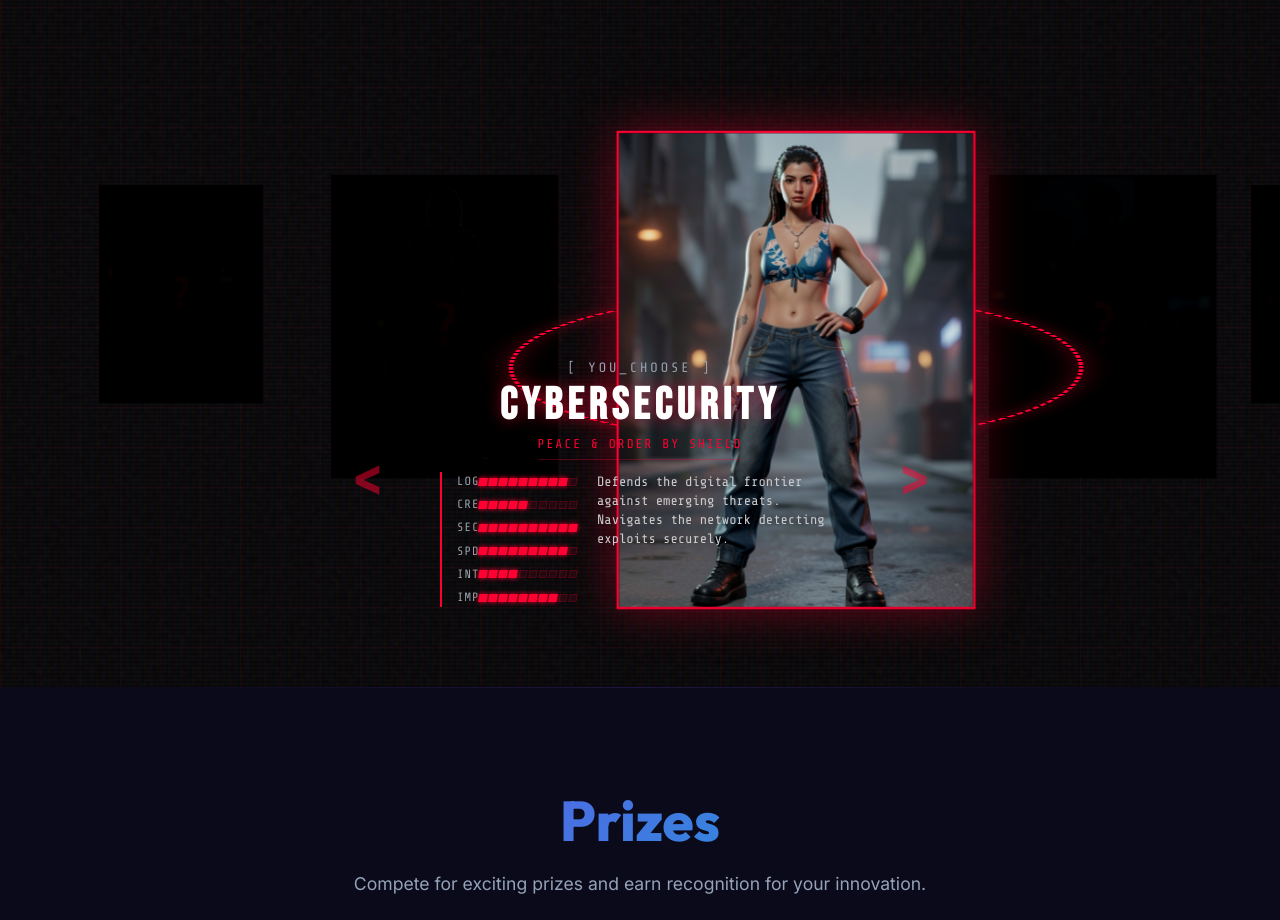
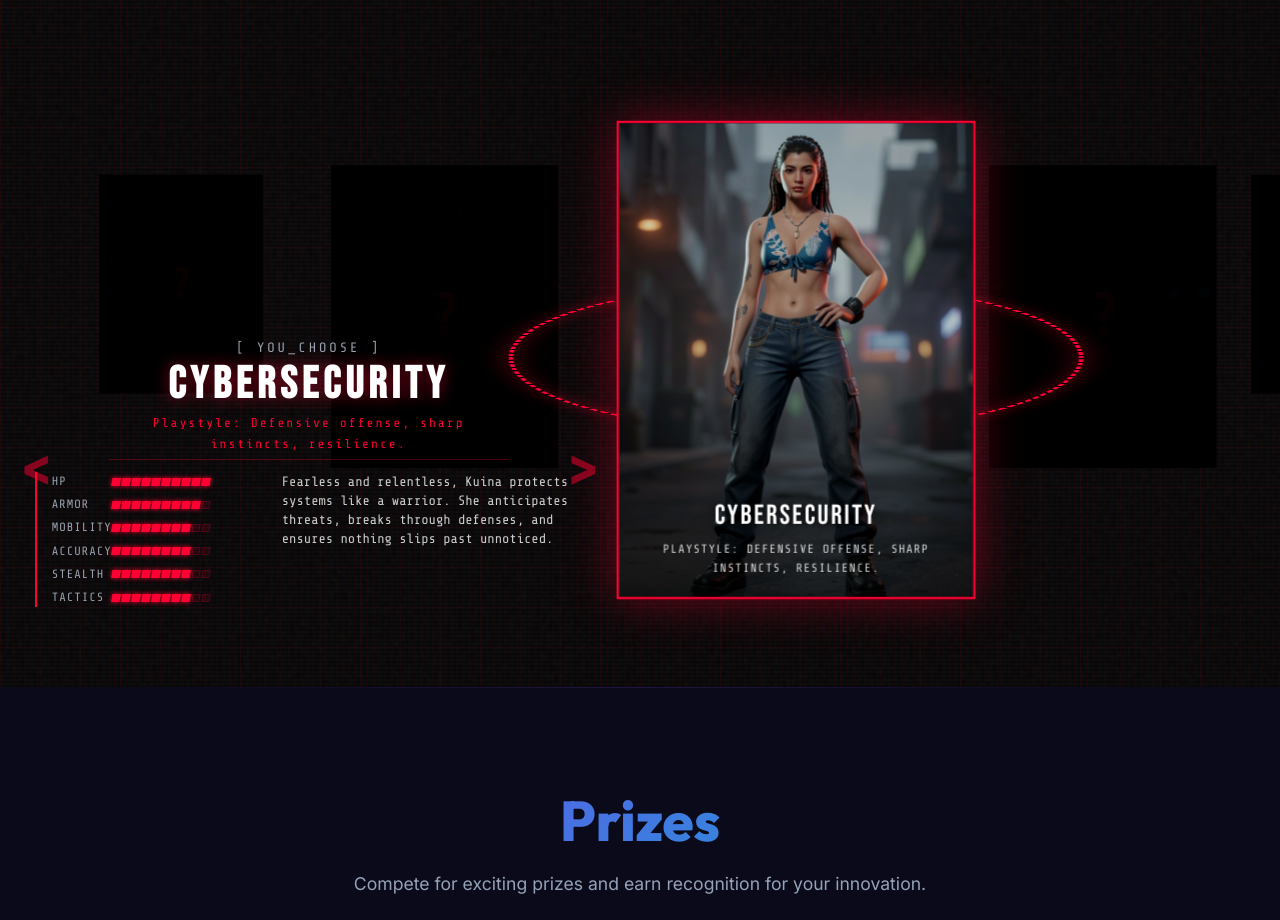
Before and after one commit to VanshMandot/syn3rgy, a Next.js app: page / in a window 1280 px wide. Shown: the part 2540-3460 px from the top of the page. Built offline with nearby package versions, Linux system fonts and the light colour scheme.

Commit message:
changed the description

```diff
--- a/app/components/domain.module.css
+++ b/app/components/domain.module.css
@@ -153,12 +153,53 @@
   background: #000;
 }
 
+.charOverlay {
+  position: absolute;
+  inset: 0;
+  background: linear-gradient(180deg, rgba(0, 0, 0, 0) 40%, rgba(0, 0, 0, 0.75) 100%);
+  display: flex;
+  align-items: flex-end;
+  justify-content: center;
+  padding: 1rem;
+  z-index: 5;
+  opacity: 0;
+  pointer-events: none;
+  transition: opacity 0.35s ease;
+}
+
+.activeChar .charOverlay {
+  opacity: 1;
+}
+
+.overlayText {
+  text-align: center;
+  color: #f4f4f4;
+}
+
+.overlayTitle {
+  display: block;
+  font-family: 'Bebas Neue', 'Anton', sans-serif;
+  font-size: clamp(1rem, 2vw, 1.5rem);
+  letter-spacing: 2px;
+  color: #ffffff;
+  text-shadow: 0 0 12px rgba(0, 0, 0, 0.8);
+}
+
+.overlaySubtitle {
+  display: block;
+  font-size: 0.65rem;
+  margin-top: 2px;
+  color: rgba(255, 255, 255, 0.83);
+  letter-spacing: 1px;
+  text-transform: uppercase;
+}
+
 .characterImage {
   object-fit: cover;
   width: 100%;
   height: 100%;
   user-select: none;
-  filter: contrast(1.1) brightness(0.9);
+  filter: contrast(1.1) brightness(0.8);
 }
 
 /* ACTIVE/INACTIVE LOGIC */
@@ -212,7 +253,7 @@
   flex: 0 0 30vh;
   position: relative;
   width: 100vw;
-  z-index: 20;
+  z-index: 110;
   display: flex;
   align-items: center;
   justify-content: center;
@@ -222,11 +263,12 @@
 .hudContainer {
   display: flex;
   align-items: center;
-  justify-content: center;
+  justify-content: flex-start;
   gap: 3vw;
   width: 100%;
   max-width: 1200px;
   padding: 0 20px;
+  margin-left: -120px;
 }
 
 .hudCenter {
@@ -287,7 +329,7 @@
   display: flex;
   flex-direction: column;
   gap: 4px;
-  min-width: 120px;
+  width: 400px;
 }
 
 .statRow {
@@ -299,14 +341,15 @@
 }
 
 .statName {
-  width: 35px;
+  width: 60px;
 }
 
 .statBar {
-  flex-grow: 1;
+  margin-left: auto;
   height: 8px;
   display: flex;
   gap: 2px;
+  width: 120px;
 }
 
 .statChunk {
@@ -329,6 +372,7 @@
   line-height: 1.4;
   max-width: 350px;
   margin: 0;
+  margin-left: 30px;
 }
 
 /* NAVIGATION ARROWS */
--- a/app/components/domain.tsx
+++ b/app/components/domain.tsx
@@ -10,85 +10,85 @@ const DOMAINS = [
     id: "web-app",
     label: "Web / App",
     title: "WEB DEV",
-    subtitle: "HIGH-PERFORMANCE INTERFACES",
-    description: "Architect the grand digital frontier. Build high-speed applications enforcing fluid interactive experiences.",
+    subtitle: "Playstyle: Smart, adaptive, problem-solver",
+    description: "A master of logic and structure, Arisu navigates complex systems with precision. He builds seamless digital worlds, solving problems step by step and turning chaos into clean, functional design.",
     image: "/characters/web.png",
     themeRgb: "0, 191, 255", // Neon Cyan
     stats: [
-      { name: "LOG", val: 9 },
-      { name: "CRE", val: 8 },
-      { name: "SEC", val: 5 },
-      { name: "SPD", val: 8 },
-      { name: "INT", val: 9 },
-      { name: "IMP", val: 8 }
+      { name: "HP", val: 92 },
+      { name: "ARMOR  ", val: 75 },
+      { name: "MOBILITY  ", val: 84 },
+      { name: "ACCURACY  ", val: 88 },
+      { name: "STEALTH  ", val: 64 },
+      { name: "TACTICS  ", val: 90 }
     ]
   },
   {
     id: "blockchain",
     label: "Blockchain",
     title: "BLOCKCHAIN",
-    subtitle: "DECENTRALIZED ARCHITECTURE",
-    description: "Herald of the decentralized network. Travel node to node enforcing trustless truth and absolute order.",
+    subtitle: "Playstyle: Strategic, unpredictable, high IQ plays..",
+    description: "Cold, calculated, and always ten steps ahead. Chishiya thrives in systems built on trust and deception, mastering decentralization, cryptography, and high-stakes decision-making.",
     image: "/characters/blockchain.png",
     themeRgb: "234, 179, 8", // Neon Gold/Yellow
     stats: [
-      { name: "LOG", val: 10 },
-      { name: "CRE", val: 4 },
-      { name: "SEC", val: 10 },
-      { name: "SPD", val: 5 },
-      { name: "INT", val: 3 },
-      { name: "IMP", val: 9 }
+      { name: "HP", val: 88 },
+      { name: "ARMOR", val: 82 },
+      { name: "MOBILITY", val: 62 },
+      { name: "ACCURACY", val: 70 },
+      { name: "STEALTH", val: 48 },
+      { name: "TACTICS", val: 95 }
     ]
   },
   {
     id: "cyber",
     label: "Cybersecurity",
     title: "CYBERSECURITY",
-    subtitle: "PEACE & ORDER BY SHIELD",
-    description: "Defends the digital frontier against emerging threats. Navigates the network detecting exploits securely.",
+    subtitle: "Playstyle: Defensive offense, sharp instincts, resilience.",
+    description: "Fearless and relentless, Kuina protects systems like a warrior. She anticipates threats, breaks through defenses, and ensures nothing slips past unnoticed.",
     image: "/characters/cyber.png",
     themeRgb: "255, 0, 51", // Brutal Red
     stats: [
-      { name: "LOG", val: 9 },
-      { name: "CRE", val: 5 },
-      { name: "SEC", val: 10 },
-      { name: "SPD", val: 9 },
-      { name: "INT", val: 4 },
-      { name: "IMP", val: 8 }
+      { name: "HP", val: 95 },
+      { name: "ARMOR", val: 88 },
+      { name: "MOBILITY", val: 78 },
+      { name: "ACCURACY", val: 82 },
+      { name: "STEALTH", val: 79 },
+      { name: "TACTICS", val: 84 }
     ]
   },
   {
     id: "aiml",
     label: "AI / ML",
     title: "AI / ML",
-    subtitle: "AUTONOMOUS EVOLUTION",
-    description: "Harness the power of neural networks. Train intelligent algorithms capable of adapting autonomously.",
+    subtitle: "Playstyle: Speed, adaptability, pattern recognition.",
+    description: "Fast, precise, and always learning. Faith moves through data like a city skyline—adapting, predicting, and optimizing every step with intelligence and agility.",
     image: "/characters/aiml.png",
     themeRgb: "0, 255, 170", // Neon Mint Green
     stats: [
-      { name: "LOG", val: 10 },
-      { name: "CRE", val: 9 },
-      { name: "SEC", val: 4 },
-      { name: "SPD", val: 10 },
-      { name: "INT", val: 6 },
-      { name: "IMP", val: 10 }
+      { name: "HP", val: 90 },
+      { name: "ARMOR", val: 65 },
+      { name: "MOBILITY", val: 94 },
+      { name: "ACCURACY", val: 92 },
+      { name: "STEALTH", val: 70 },
+      { name: "TACTICS", val: 96 }
     ]
   },
   {
     id: "open-innovation",
     label: "Open Innovation",
     title: "OPEN INNOVATION",
-    subtitle: "NO BOUNDARIES NO MASTERS",
-    description: "Explore without boundaries or constraints. Blend disciplines to invent wildly and enforce the unimaginable.",
+    subtitle: "Playstyle: Aggressive, decisive, team-driven.",
+    description: "A force of raw ambition and leadership. Aguni drives bold ideas into action, uniting people under pressure and pushing innovation beyond limits.",
     image: "/characters/open.png",
     themeRgb: "176, 38, 255", // Neon Purple
     stats: [
-      { name: "LOG", val: 7 },
-      { name: "CRE", val: 10 },
-      { name: "SEC", val: 6 },
-      { name: "SPD", val: 8 },
-      { name: "INT", val: 8 },
-      { name: "IMP", val: 10 }
+      { name: "HP", val: 85 },
+      { name: "ARMOR", val: 70 },
+      { name: "MOBILITY", val: 88 },
+      { name: "ACCURACY", val: 83 },
+      { name: "STEALTH", val: 80 },
+      { name: "TACTICS", val: 92 }
     ]
   },
 ];
@@ -206,6 +206,12 @@ export default function HybridDomainPage() {
                     className={styles.characterImage}
                     priority={isActive}
                   />
+                  <div className={styles.charOverlay}>
+                    <div className={styles.overlayText}>
+                      <span className={styles.overlayTitle}>{domain.title}</span>
+                      <span className={styles.overlaySubtitle}>{domain.subtitle}</span>
+                    </div>
+                  </div>
                   {!isActive && (
                     <span className={styles.silhouetteLabel}>?</span>
                   )}
@@ -231,16 +237,19 @@ export default function HybridDomainPage() {
 
             <div className={styles.statsAndDesc}>
               <div className={styles.statsBlock}>
-                {active.stats.map(stat => (
+                {active.stats.map(stat => {
+                  const barLevel = Math.min(10, Math.max(0, Math.round(stat.val / 10)));
+                  return (
                     <div key={stat.name} className={styles.statRow}>
                       <span className={styles.statName}>{stat.name}</span>
                       <div className={styles.statBar}>
                         {Array.from({ length: 10 }).map((_, idx) => (
-                        <div key={idx} className={`${styles.statChunk} ${idx < stat.val ? styles.filled : ""}`} />
+                          <div key={idx} className={`${styles.statChunk} ${idx < barLevel ? styles.filled : ""}`} />
                         ))}
                       </div>
                     </div>
-                ))}
+                  );
+                })}
               </div>
 
               <p className={styles.descText}>{active.description}</p>
```
Lines whose indentation alone changed are shown as unchanged.
